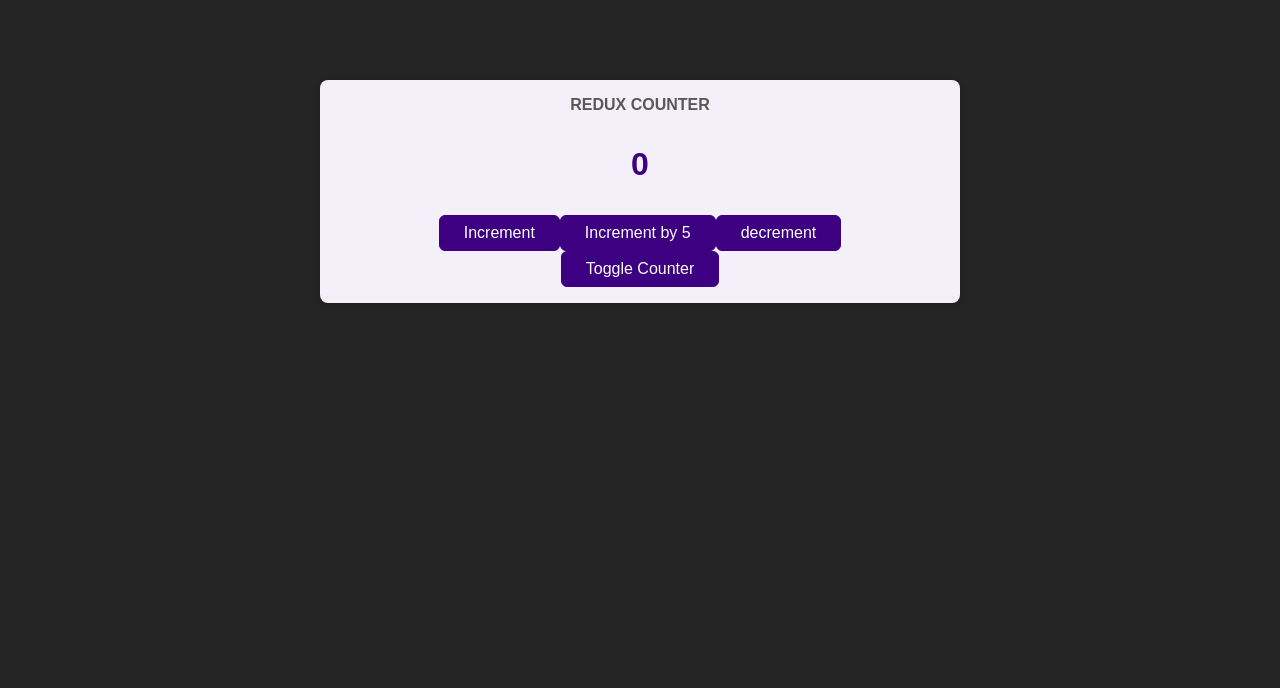
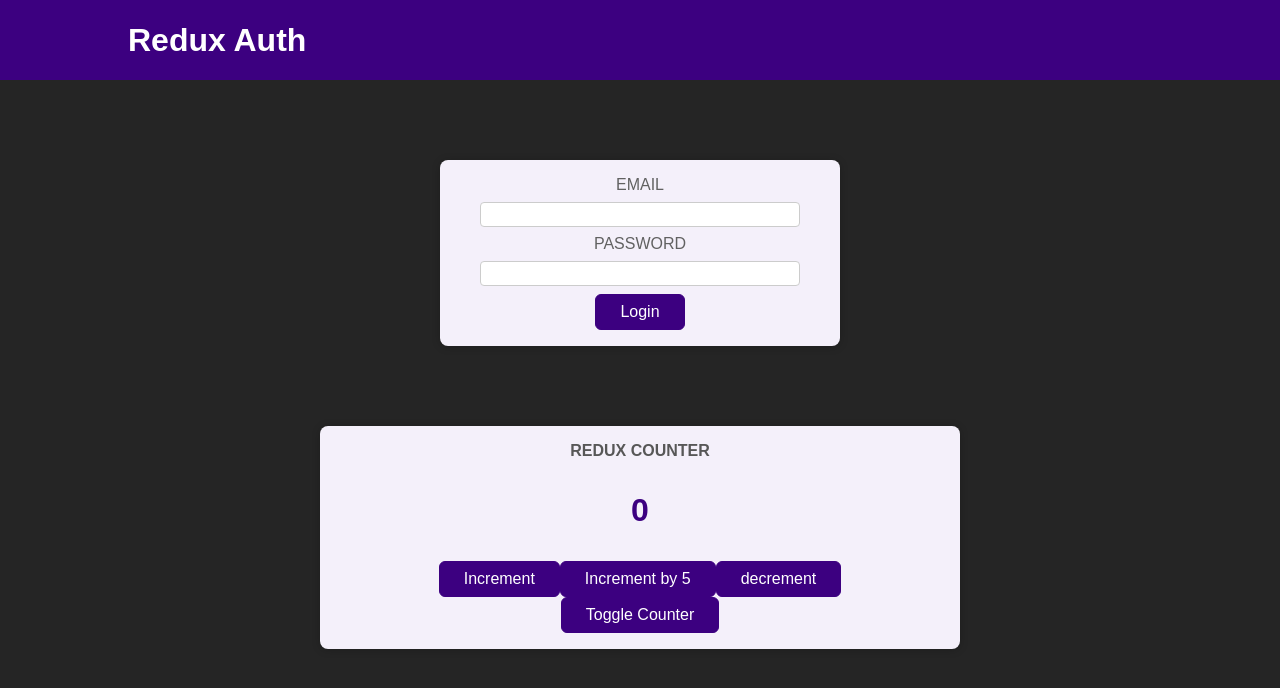
Before and after one commit to kinly19/basic-counter-react-redux, a React (Create React App) app: page / in a window 1280 px wide. Shown: the top 688 px of the page. Built offline with nearby package versions, Linux system fonts and the light colour scheme.

Commit message:
App.js - import additional components for use and conditional rendering of Auth and UserProfile components

```diff
--- a/src/App.js
+++ b/src/App.js
@@ -1,9 +1,23 @@
+import { Fragment } from 'react';
+import { useSelector } from 'react-redux';
+
 import Counter from './components/Counter';
+import Header from './components/Header';
+import Auth from './components/Auth';
+import UserProfile from './components/UserProfile';
 
 
 function App() {
+
+  const isAuth = useSelector((state) => state.auth.isAuthenticated);
+
   return (
-    <Counter />
+    <Fragment>
+      <Header />
+      {!isAuth && <Auth />}
+      {isAuth && <UserProfile />}
+      <Counter />
+    </Fragment>
   );
 }
 
```
